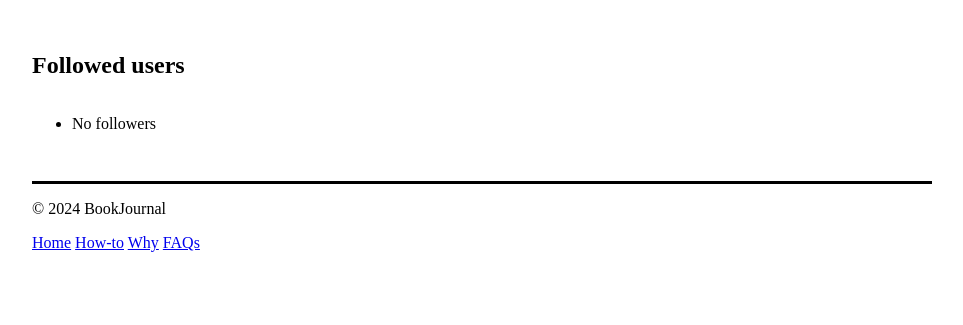
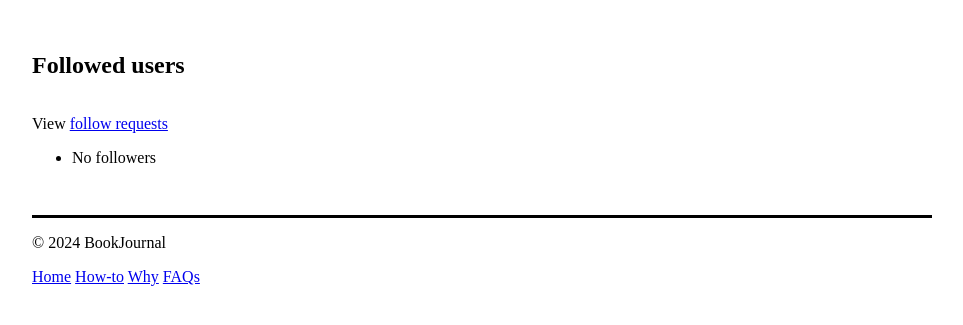
Before and after one commit to alex-b1729/bookjournal, a Django app: page /user/following/ in a window 1280 px wide. Shown: the part 70-395 px from the top of the page, without its empty margins (158-1121 px from the left). Run offline with Django 5.2, Linux system fonts and the light colour scheme; the visitor is signed in with stand-in values (Sample User, id 1); data comes from the database, SQL or seed files in the repository; data that the repository does not hold is empty.

Commit message:
create context processor to add follow request count to context

```diff
--- a/bookjournal/settings.py
+++ b/bookjournal/settings.py
@@ -79,6 +79,7 @@ TEMPLATES = [
                 "django.template.context_processors.request",
                 "django.contrib.auth.context_processors.auth",
                 "django.contrib.messages.context_processors.messages",
+                "journal.context_processors.follow_requests",
             ],
         },
     },
--- /dev/null
+++ b/journal/context_processors.py
@@ -0,0 +1,8 @@
+from journal.models import FollowRequest
+
+
+def follow_requests(request):
+    context_data = dict()
+    if request.user.is_authenticated:
+        context_data['follow_request_count'] = FollowRequest.outstanding.filter(user_to=request.user).count()
+    return context_data
--- a/journal/templates/following/list.html
+++ b/journal/templates/following/list.html
@@ -8,6 +8,15 @@ Following | {{ block.super }}
 <div class="page-title">
     <h2>Followed users</h2>
 </div>
+
+<div>
+    {% if follow_request_count != 0 %}
+    <p>You have <a href="#">{{ follow_request_count }} follow requests</a>.</p>
+    {% else %}
+    <p>View <a href="#">follow requests</a></p>
+    {% endif %}
+</div>
+
 <ul>
     {% for follow in following %}
     <li><a href="{% url 'user_detail' follow.pk %}">{{ follow }}</a></li>
--- a/journal/templates/partials/nav.html
+++ b/journal/templates/partials/nav.html
@@ -22,6 +22,9 @@
                 href="{% url 'following_list' %}">
             {% if section == 'following' %}>{% endif %}
             Following
+            {% if follow_request_count != 0 %}
+            ({{ follow_request_count }})
+            {% endif %}
         </a>
         {% endif %}
         <a
--- a/journal/views.py
+++ b/journal/views.py
@@ -511,12 +511,6 @@ class RequestFollowView(
     user_from = None
     user_to = None
 
-    # def get_form_class(self):
-    #     return modelform_factory(
-    #         model=models.FollowRequest,
-    #         fields=('message',)
-    #     )
-
     def dispatch(self, request, *args, **kwargs):
         self.user_from = request.user
         self.user_to = get_object_or_404(
```
